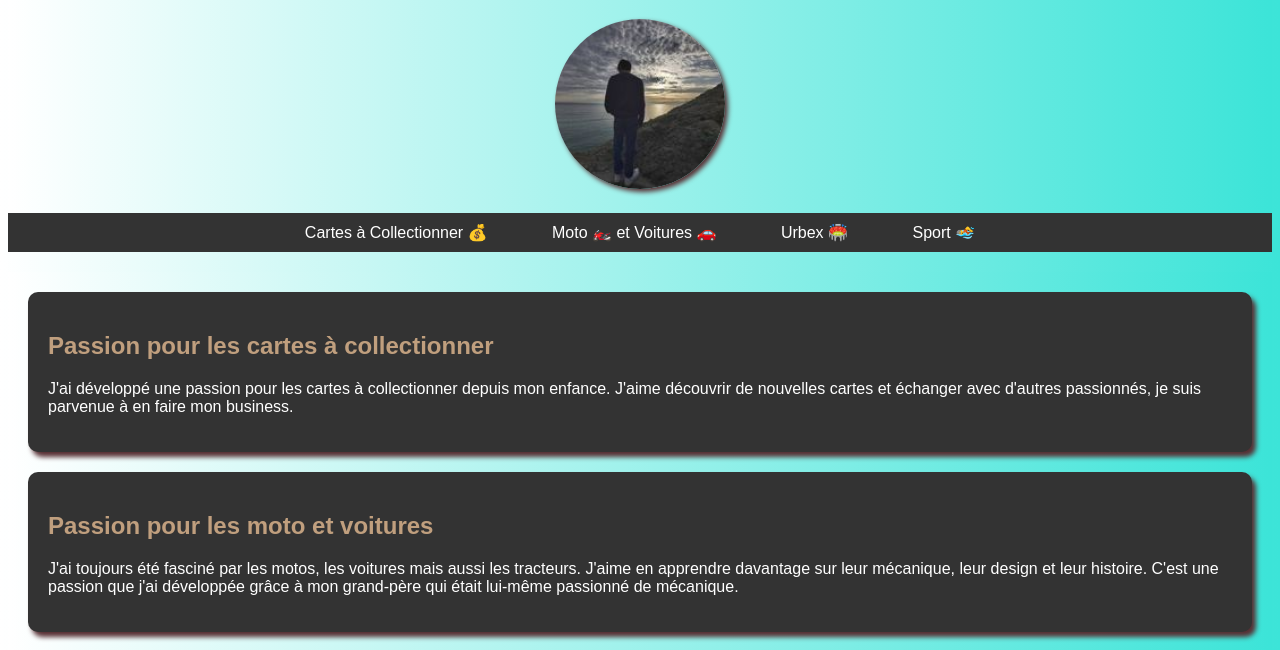
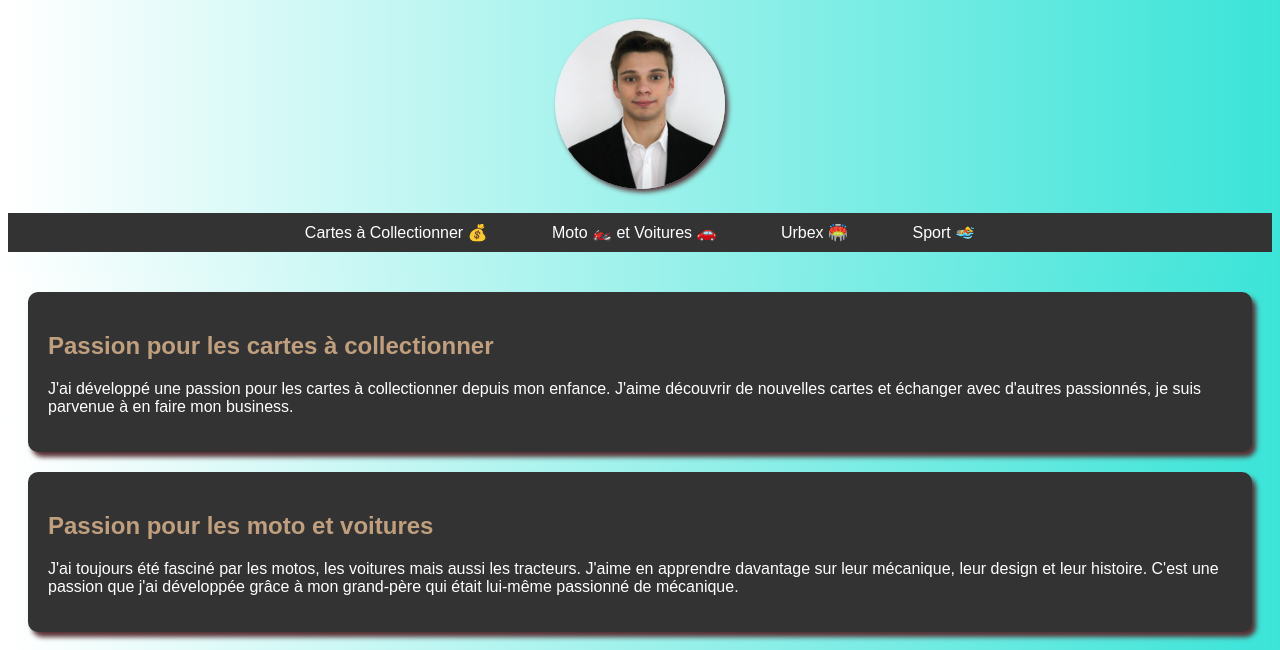
Before and after one commit to MatteoBasini/my-profile, a plain HTML site: page index.html in a window 1280 px wide. Shown: the part 89-739 px from the top of the page. Drawn offline with Linux system fonts and the light colour scheme.

Commit message:
Update index.html

```diff
--- a/index.html
+++ b/index.html
@@ -17,7 +17,7 @@
 <body>
     <header>
         <h1>Hello, I am Matteo Basini</h1>
-        <img src="Images/profile-pictures.PNG" alt="Matteo Basini" id="profile">
+        <img src="profile-pictures.jpeg" alt="Matteo Basini" id="profile">
     </header>
     <div>
         <a href="#cartes">Cartes à Collectionner 💰</a>
```
